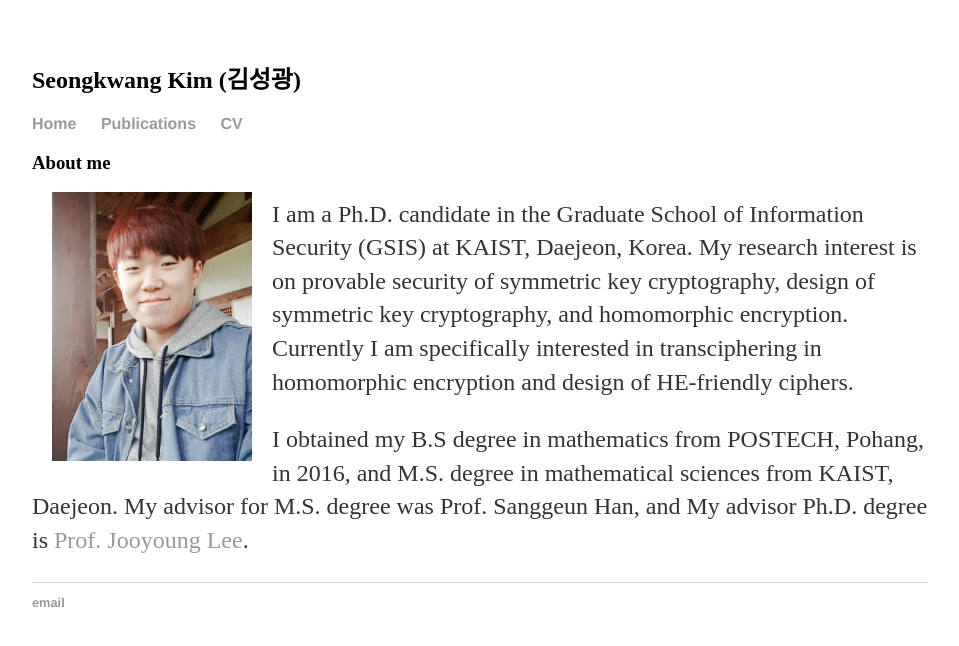
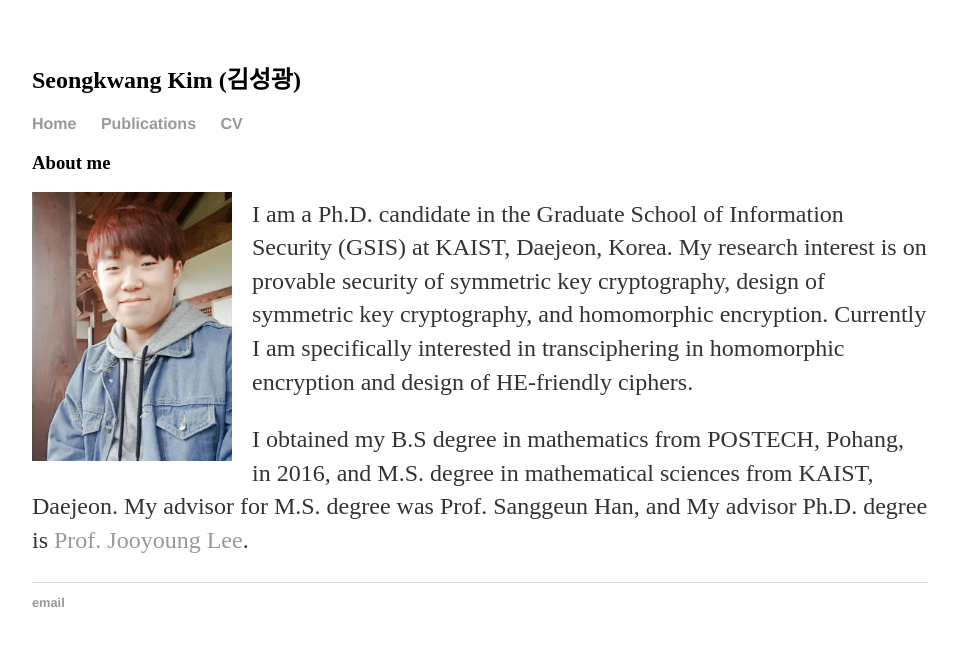
Before and after one commit to sgk1m/sgk1m.github.io, a Jekyll site: the page built from index.html, in a window 1280 px wide. Shown: the top 646 px of the page, without its empty margins (160-1119 px from the left). Built offline with Jekyll 4.4.1, drawn with Linux system fonts in a browser that asks for light colours.

Commit message:
Update index.html

```diff
--- a/index.html
+++ b/index.html
@@ -4,7 +4,7 @@ title: Seongkwang Kim
 ---
 <div class="blurb">
 	<h3>About me</h3>
-	<img src="/myphoto.jpg" width="200" align="left" hspace="20">
+	<img src="/myphoto.jpg" width="200" align="left" style="margin-right: 20px;">
 	<p>I am a Ph.D. candidate in the Graduate School of Information Security (GSIS) at KAIST, Daejeon, Korea.
 		My research interest is on provable security of symmetric key cryptography, design of symmetric key cryptography, and homomorphic encryption.
 		Currently I am specifically interested in transciphering in homomorphic encryption and design of HE-friendly ciphers.
```
